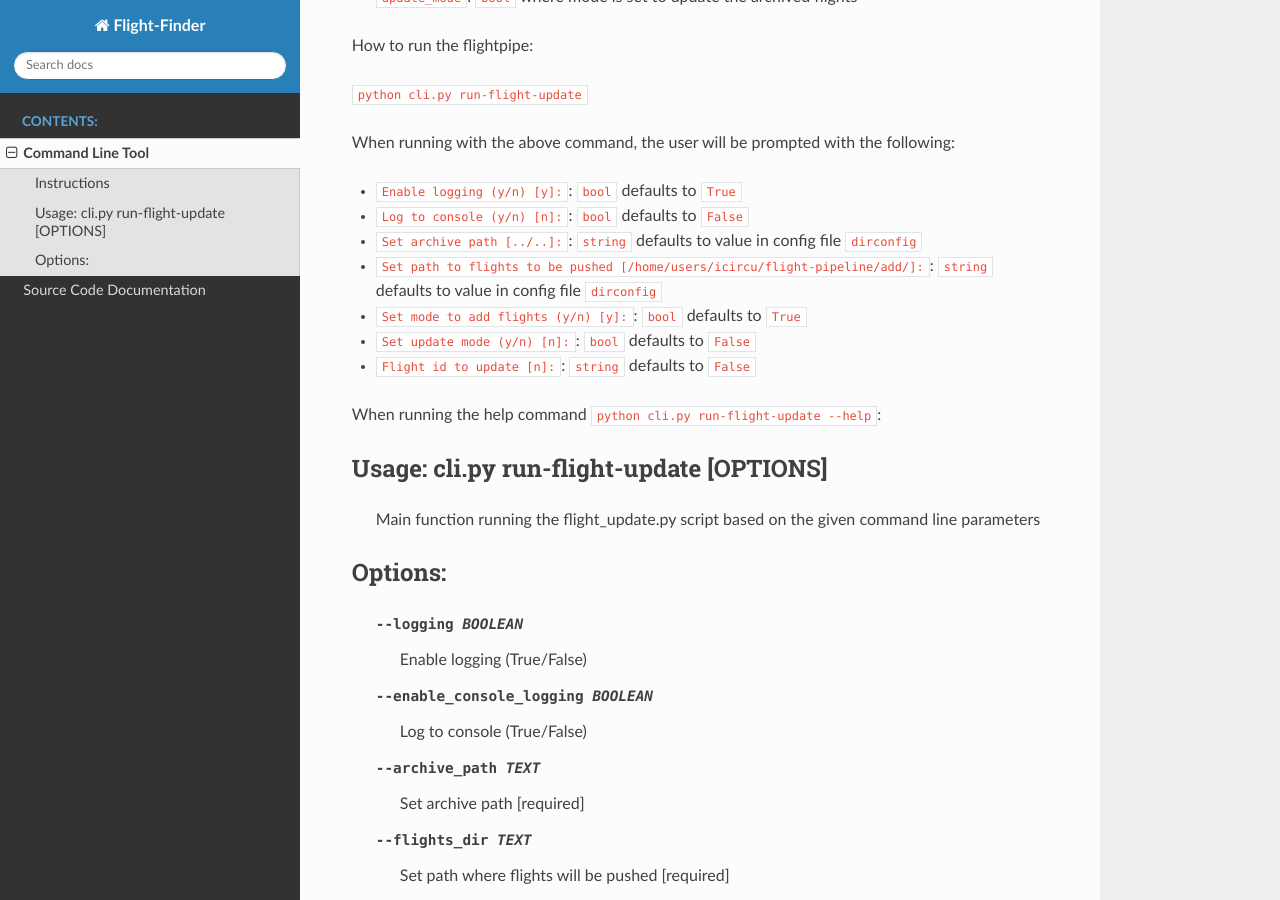
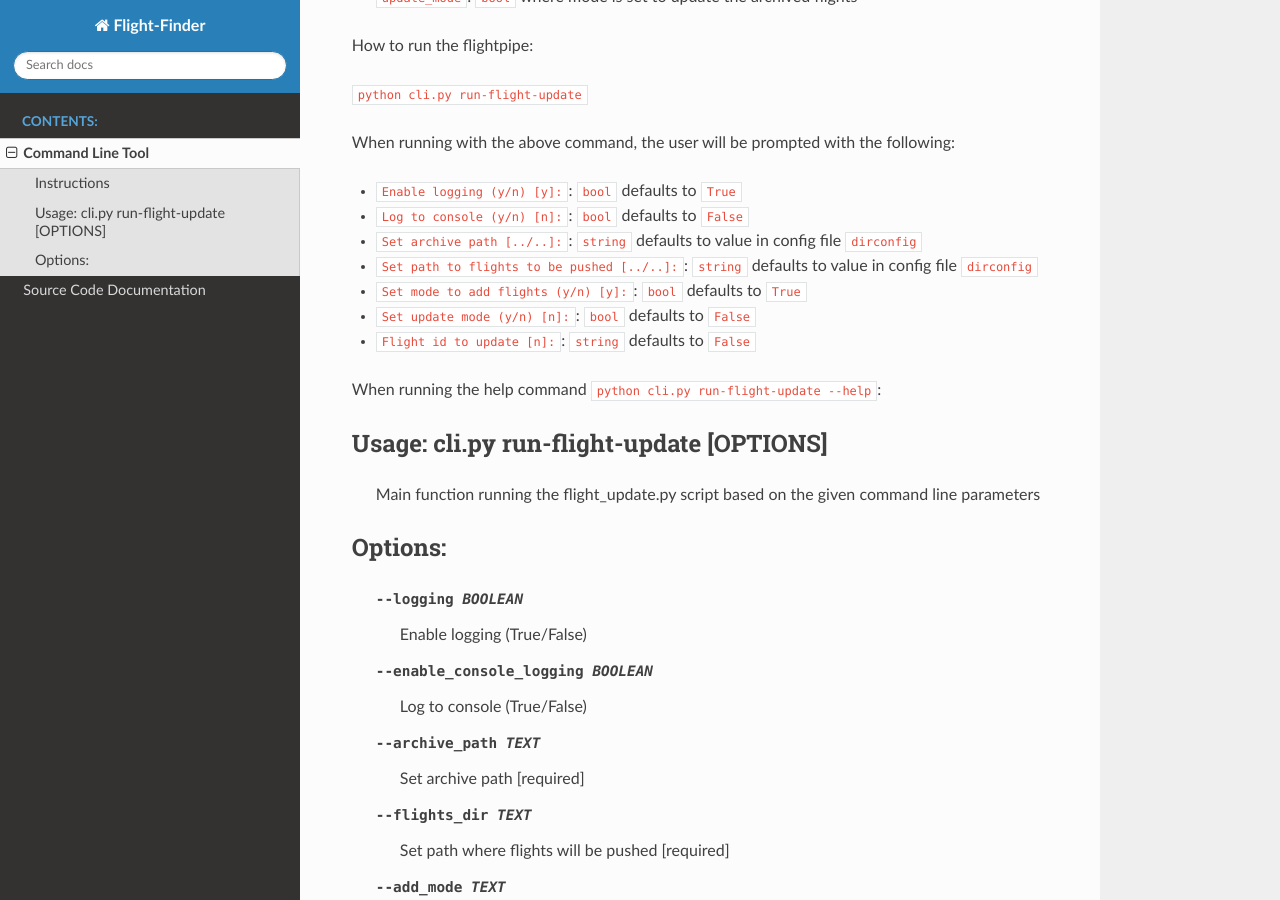
Before and after one commit to cedadev/flight-pipeline, a Sphinx documentation site: the page built from docs/source/core/cli.rst, in a window 1280 px wide and 900 px high, scrolled down 477 px. Built offline with Sphinx 7.4.7 and the Read the Docs theme 3.1.0, drawn with Linux system fonts in a browser that asks for light colours.

Commit message:
changed path in documentation for CLI

```diff
--- a/docs/source/core/cli.rst
+++ b/docs/source/core/cli.rst
@@ -30,7 +30,7 @@ When running with the above command, the user will be prompted with the followin
 - ``Enable logging (y/n) [y]:``: ``bool`` defaults to ``True``
 - ``Log to console (y/n) [n]:``: ``bool`` defaults to ``False``
 - ``Set archive path [../..]:``: ``string`` defaults to value in config file ``dirconfig``
-- ``Set path to flights to be pushed [/home/users/icircu/flight-pipeline/add/]:``: ``string`` defaults to value in config file ``dirconfig``
+- ``Set path to flights to be pushed [../..]:``: ``string`` defaults to value in config file ``dirconfig``
 - ``Set mode to add flights (y/n) [y]:``: ``bool`` defaults to ``True``
 - ``Set update mode (y/n) [n]:``: ``bool`` defaults to ``False``
 - ``Flight id to update [n]:``: ``string`` defaults to ``False``
```
